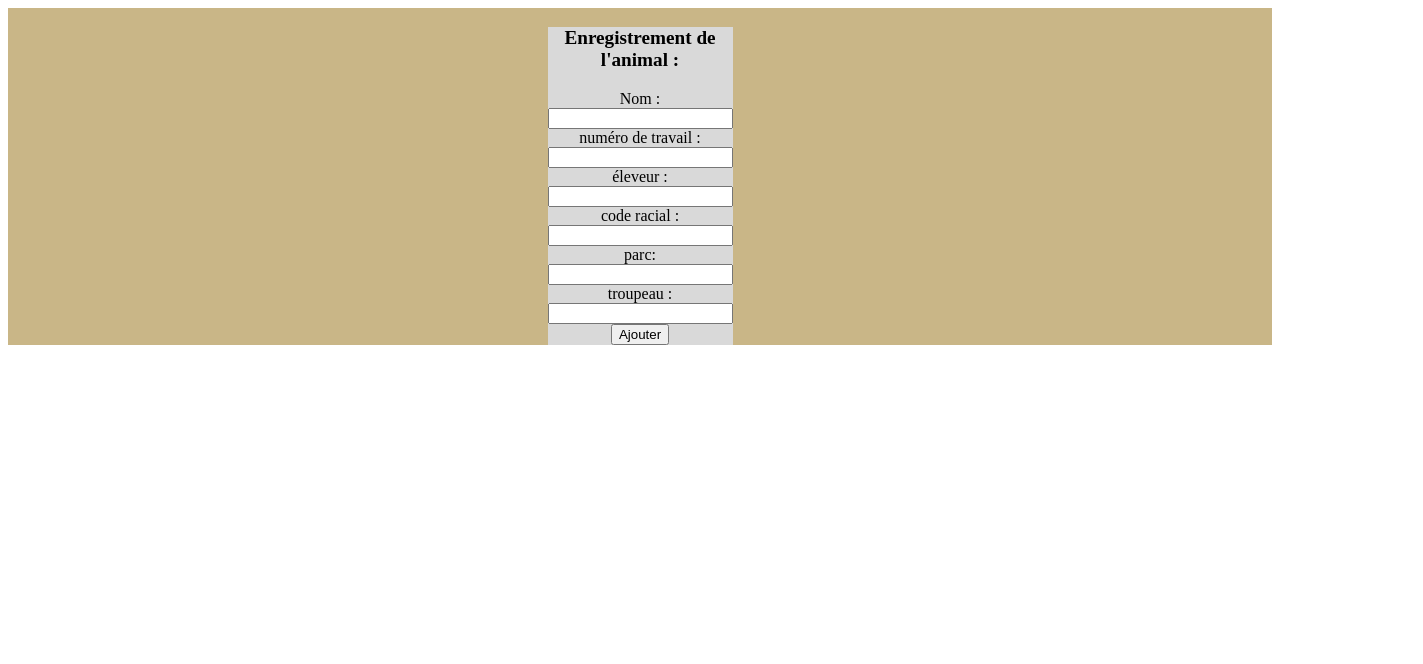
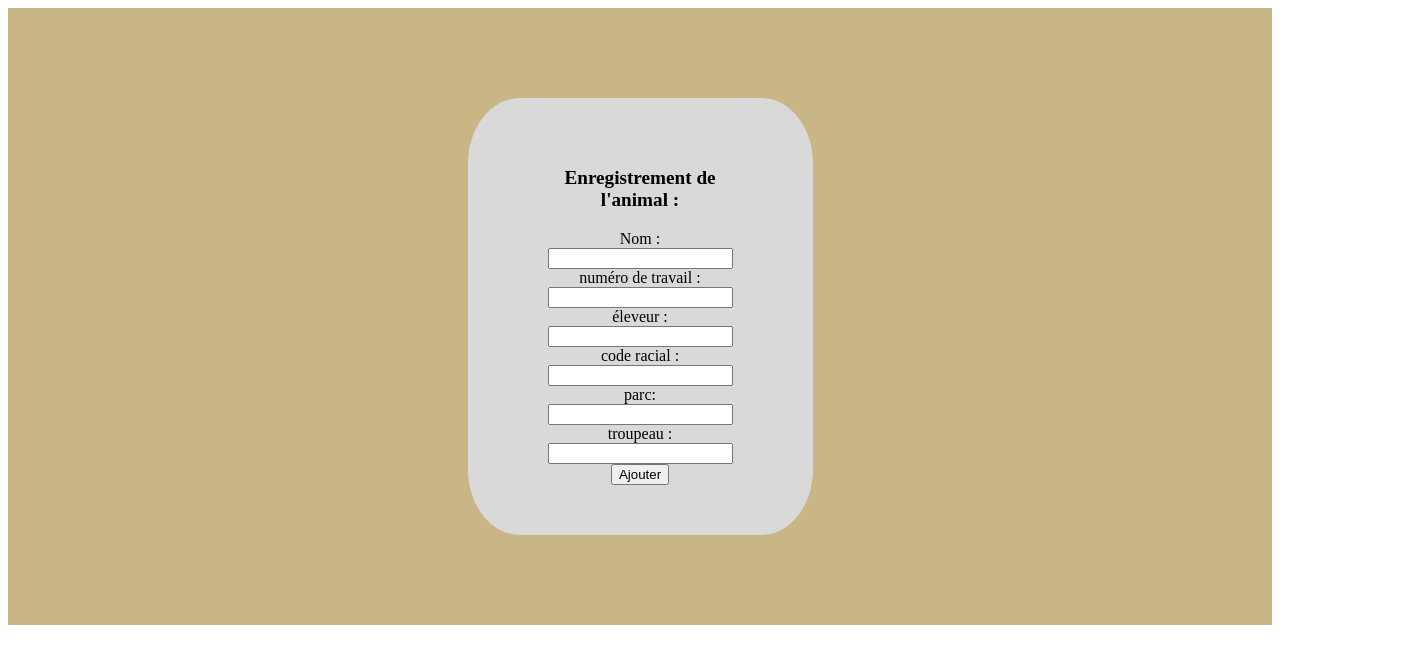
Before and after one commit to ThomasVdbk/Herdtrack-Front-End, an Angular app: page / in a window 1280 px wide. Shown: the top 664 px of the page, 1423 px wide, since content can reach past the window. Built offline with nearby package versions, Linux system fonts and the light colour scheme.

Commit message:
avancée dans le visuel

```diff
--- a/src/app/components/formulaire-register/formulaire-register.component.scss
+++ b/src/app/components/formulaire-register/formulaire-register.component.scss
@@ -4,6 +4,14 @@
     background-color:  #d9d9d9;
     margin-left: 610px;
     margin-right: 610px;
+    margin-top: 90px;
+    margin-bottom: 90px;
+padding-right: 80px;
+padding-left: 80px;
+padding-top: 50px;
+padding-bottom: 50px;
+border-radius: 15%;
+
     }
     .titleForm{
     font-weight: bold;
```
